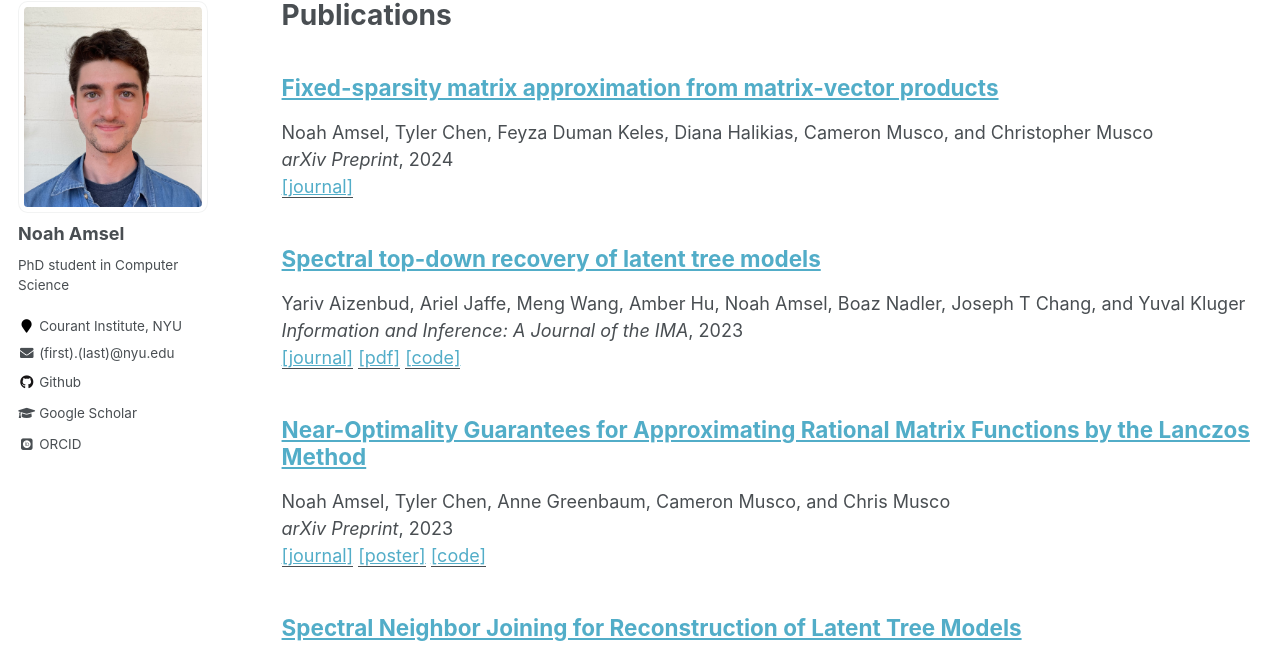
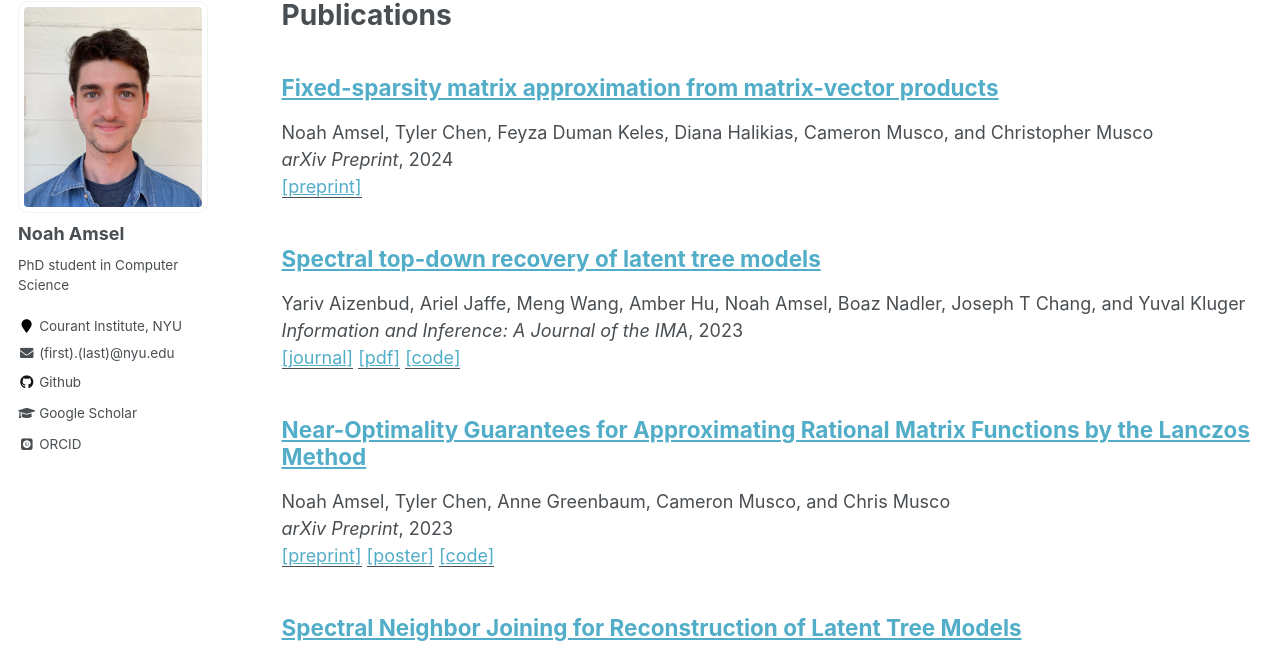
Before and after one commit to NoahAmsel/NoahAmsel.github.io, a Jekyll site: the page built from _pages/publications.md, in a window 1280 px wide and 900 px high. Shown: the part 117-773 px from the top of the window. Built offline with Jekyll 4.4.1, drawn with Linux system fonts in a browser that asks for light colours; some web fonts are replaced; some of the changed lines change nothing that is shown.

Commit message:
again fix arxiv label

```diff
--- a/_includes/archive-single.html
+++ b/_includes/archive-single.html
@@ -44,7 +44,7 @@
           <p>{{ post.publication_authors }}<br>
           <i>{{ post.venue }}</i>, {{ post.date | default: "1900-01-01" | date: "%Y" }}<br>
             {% if post.paperurl %}
-              <a href=" {{ post.paperurl }} "><u>{% if page.venue == "arXiv Preprint" %}[preprint]{% else %}[journal]{% endif %}</u></a>
+              <a href=" {{ post.paperurl }} "><u>{% if post.venue == "arXiv Preprint" %}[preprint]{% else %}[journal]{% endif %}</u></a>
             {% endif %}
             {% if post.pdf_url %}
               <a href=" {{ post.pdf_url }} "><u>[pdf]</u></a>
```
